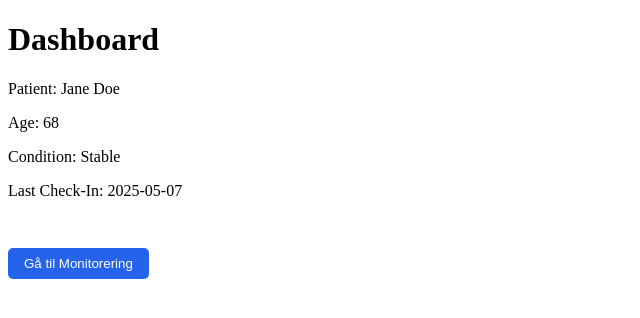
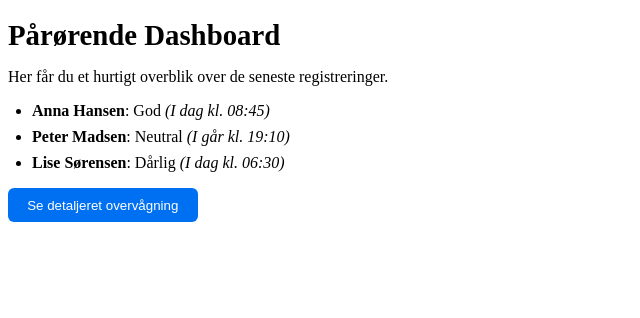
Before and after one commit to BaranSh28/NEWAPP2, a SvelteKit app: page /dashboard in a window 1280 px wide. Shown: the top 318 px of the page, without its empty margins (0-640 px from the left). Built offline with nearby package versions, Linux system fonts and the light colour scheme.

Commit message:
Update +page.svelte

```diff
--- a/src/routes/dashboard/+page.svelte
+++ b/src/routes/dashboard/+page.svelte
@@ -1,20 +1,52 @@
 <script>
-  // Example data for demonstration
-  let patient = {
-    name: 'Jane Doe',
-    age: 68,
-    condition: 'Stable',
-    lastCheckIn: '2025-05-07'
+  import { goto } from '$app/navigation';
+
+  // Simulated patient status data (replace with API later if needed)
+  const patients = [
+    { name: 'Anna Hansen', status: 'God', lastCheckIn: 'I dag kl. 08:45' },
+    { name: 'Peter Madsen', status: 'Neutral', lastCheckIn: 'I går kl. 19:10' },
+    { name: 'Lise Sørensen', status: 'Dårlig', lastCheckIn: 'I dag kl. 06:30' }
+  ];
+
+  const goToMonitoring = () => {
+    goto('/monitoring');
   };
 </script>
 
-<h1>Dashboard</h1>
-<p>Patient: {patient.name}</p>
-<p>Age: {patient.age}</p>
-<p>Condition: {patient.condition}</p>
-<p>Last Check-In: {patient.lastCheckIn}</p>
-<a href="/monitoring">
-	<button style="margin-top: 2rem; padding: 0.5rem 1rem; background-color: #2563eb; color: white; border: none; border-radius: 5px;">
-		Gå til Monitorering
-	</button>
-</a>
+<h1>Pårørende Dashboard</h1>
+
+<p>Her får du et hurtigt overblik over de seneste registreringer.</p>
+
+<ul>
+  {#each patients as patient}
+    <li>
+      <strong>{patient.name}</strong>: {patient.status}
+      <em>({patient.lastCheckIn})</em>
+    </li>
+  {/each}
+</ul>
+
+<button on:click={goToMonitoring}>Se detaljeret overvågning</button>
+
+<style>
+  h1 {
+    font-size: 1.8rem;
+    margin-bottom: 0.5rem;
+  }
+  ul {
+    padding-left: 1.5rem;
+    margin-bottom: 1rem;
+  }
+  li {
+    margin-bottom: 0.5rem;
+    font-size: 1rem;
+  }
+  button {
+    background-color: #0070f3;
+    color: white;
+    border: none;
+    padding: 0.6rem 1.2rem;
+    border-radius: 6px;
+    cursor: pointer;
+  }
+</style>
```
